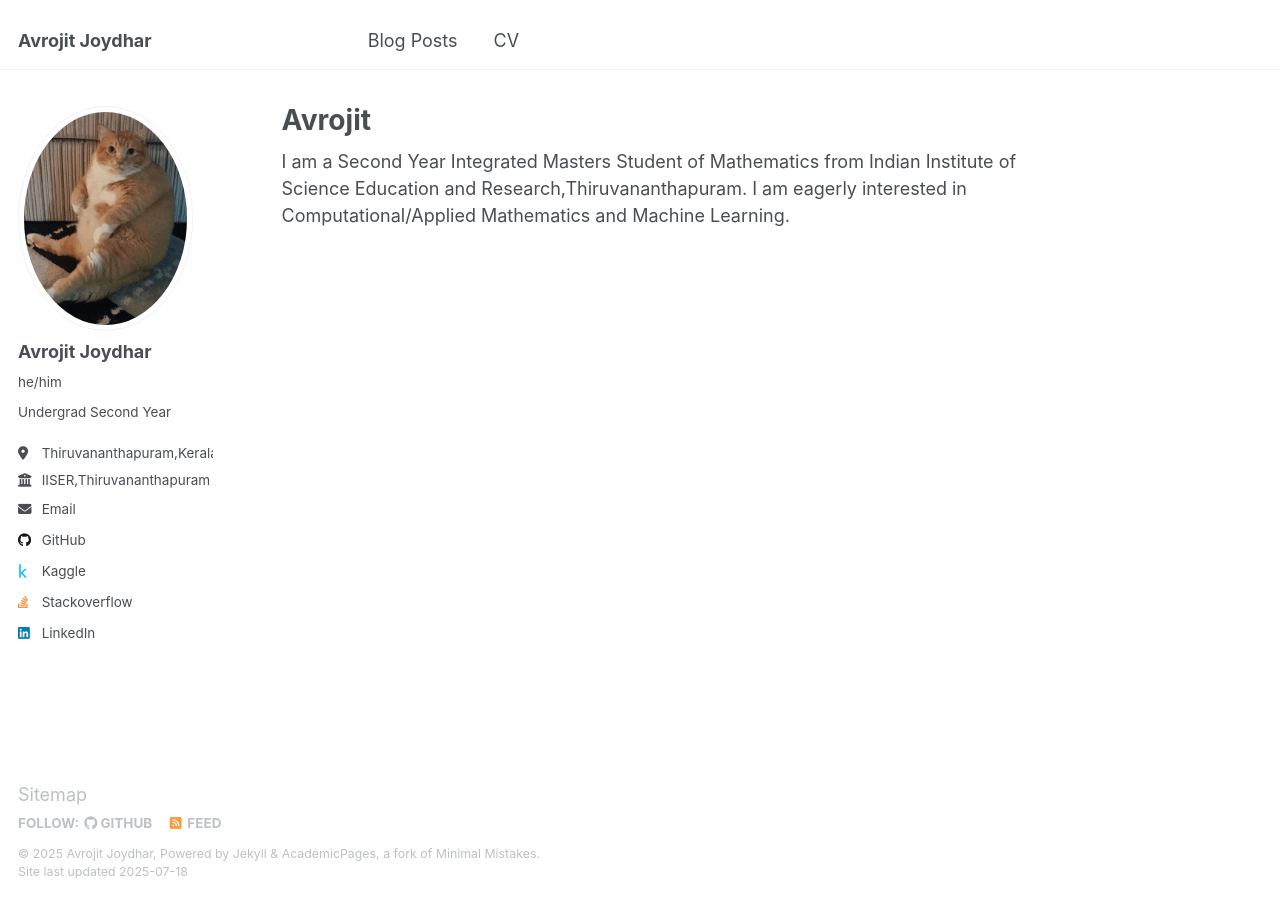
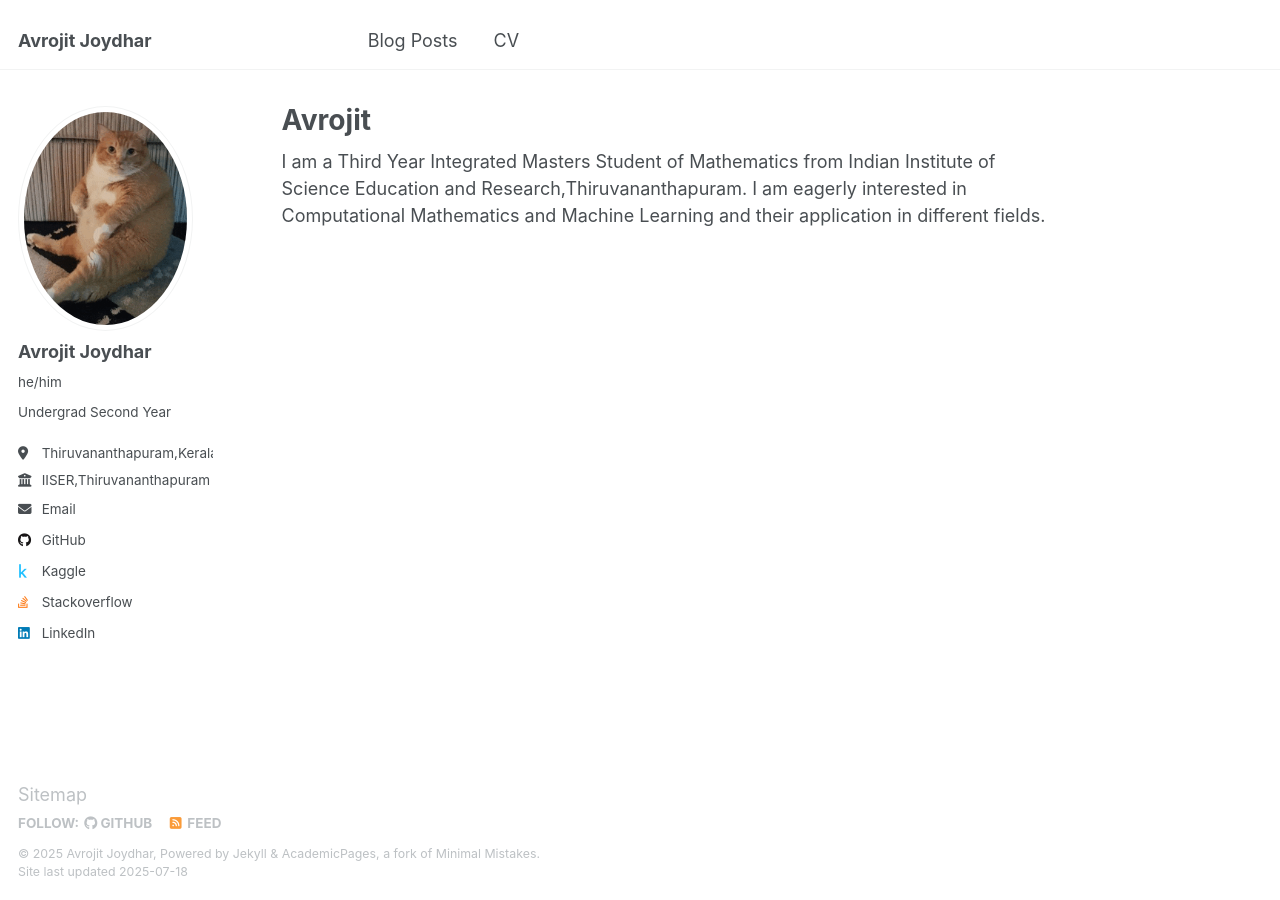
Before and after one commit to avroj1t/avroj1t.github.io, a Jekyll site: the page built from _pages/about.md, in a window 1280 px wide. Built offline with Jekyll 4.4.1, drawn with Linux system fonts in a browser that asks for light colours.

Commit message:
update 2

```diff
--- a/_pages/about.md
+++ b/_pages/about.md
@@ -7,4 +7,4 @@ redirect_from:
   - /about.html
 ---
 
-I am a Second Year Integrated Masters Student of Mathematics from Indian Institute of Science Education and Research,Thiruvananthapuram. I am eagerly interested in Computational/Applied Mathematics and Machine Learning.
+I am a Third Year Integrated Masters Student of Mathematics from Indian Institute of Science Education and Research,Thiruvananthapuram. I am eagerly interested in Computational Mathematics and Machine Learning and their application in different fields.
--- a/_pages/year-archive.html
+++ b/_pages/year-archive.html
@@ -1,7 +1,8 @@
 ---
 layout: archive
-permalink: /year-archive/
-title: "Blog posts"
+permalink: /notes
+title: "Notes"
+description: "A collection of notes and thoughts."
 author_profile: true
 redirect_from:
   - /wordpress/blog-posts/
```
Also changed, not shown: 6 other files.
